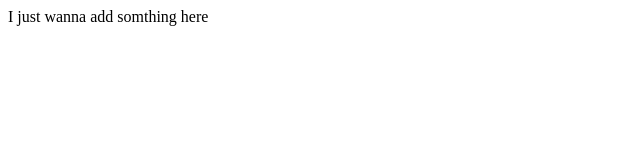
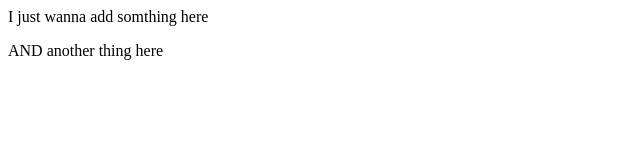
Before and after one commit to AmIWhatIAm/scc, a plain HTML site: page index.html in a window 1280 px wide. Shown: the whole page, without its empty margins (0-640 px from the left). Drawn offline with Linux system fonts and the light colour scheme.

Commit message:
Update index.html
Adding a new line of text

```diff
--- a/index.html
+++ b/index.html
@@ -4,5 +4,6 @@
   </head>
   <body>
     <p>I just wanna add somthing here</p>
+    <p>AND another thing here</p>
   </body>
 </html>
```
